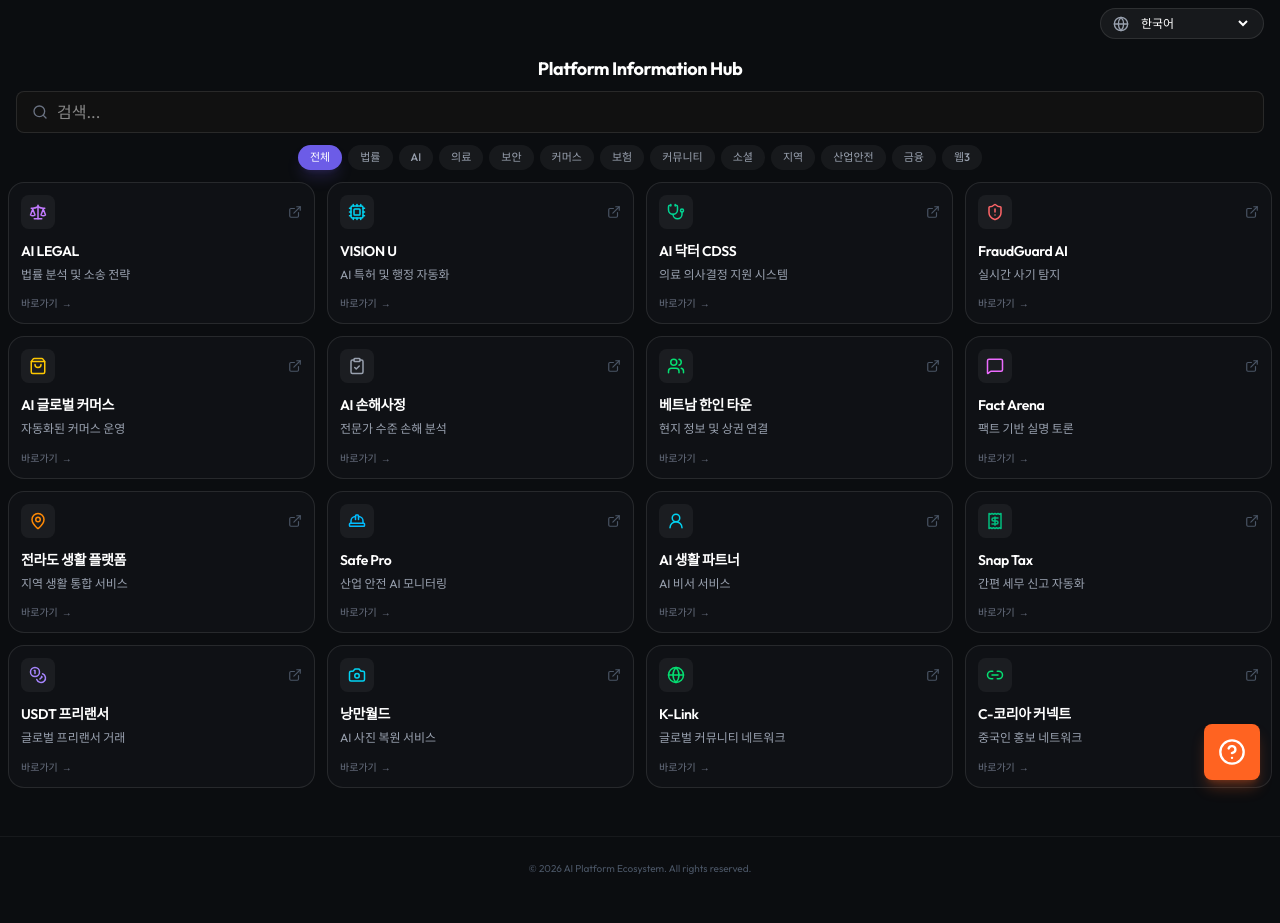
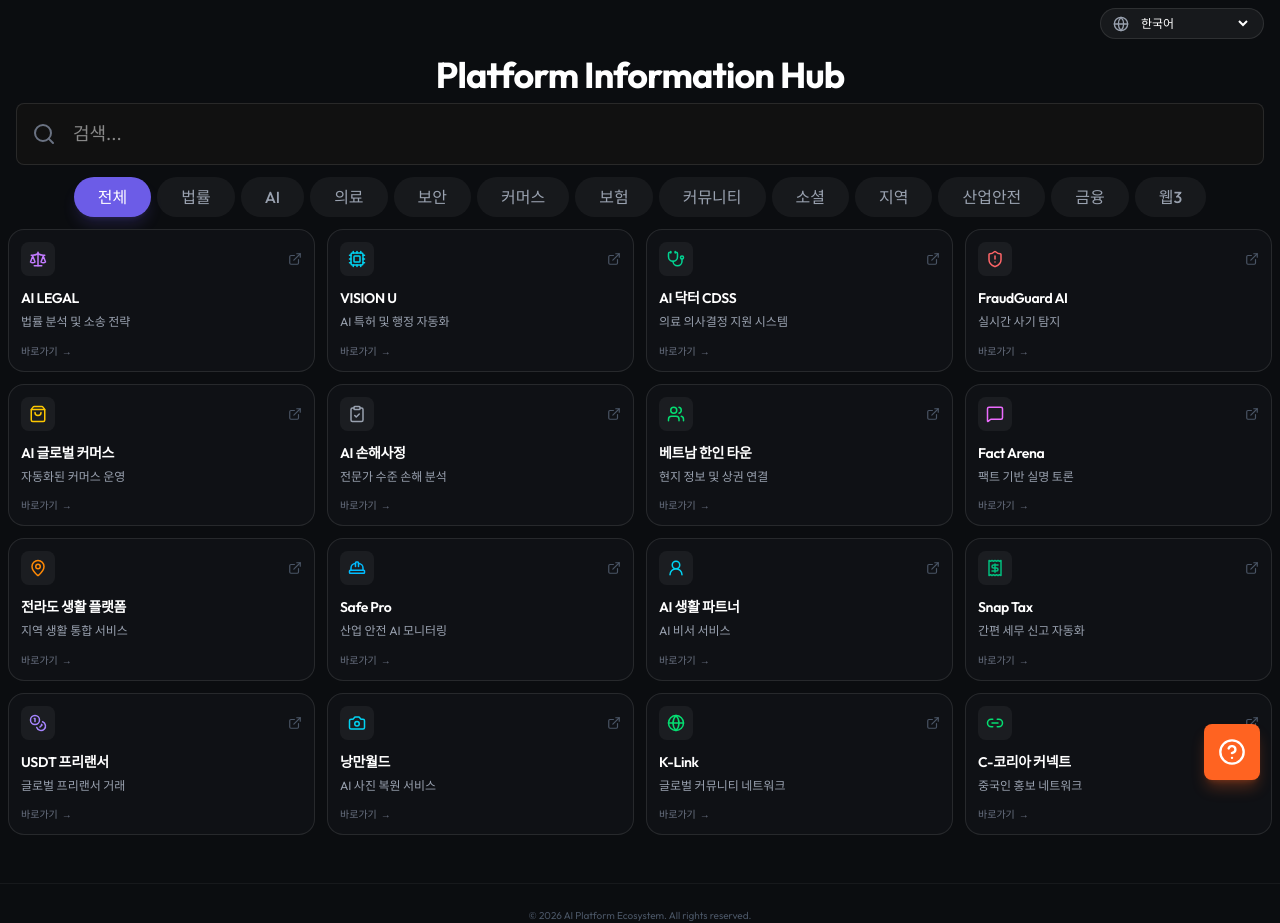
Before and after one commit to langsb16-collab/totalsite0323, a React (Vite) app: page / in a window 1280 px wide. Before the commit the page ends 876 px from the top, so only its background shows below. Built offline with nearby package versions, Linux system fonts and the light colour scheme.

Commit message:
글자 크기 100% 확대: 헤더, 검색창, 카테고리 버튼

```diff
--- a/src/App.tsx
+++ b/src/App.tsx
@@ -205,7 +205,7 @@ export default function App() {
             animate={{ opacity: 1, y: 0 }}
             transition={{ duration: 0.4 }}
           >
-            <h1 className="compact-headline text-lg font-bold tracking-tight text-white whitespace-nowrap">
+            <h1 className="compact-headline text-3xl md:text-4xl font-bold tracking-tight text-white whitespace-nowrap">
               {t("header.title")}
             </h1>
           </motion.div>
@@ -214,13 +214,13 @@ export default function App() {
         {/* Search + Filter */}
         <div className="px-4 mb-3 space-y-3">
           <div className="relative w-full">
-            <Search className="absolute left-4 top-1/2 -translate-y-1/2 text-gray-500" size={16} />
+            <Search className="absolute left-4 top-1/2 -translate-y-1/2 text-gray-500" size={24} />
             <input
               type="text"
               placeholder={t("button.search") + "..."}
               value={search}
               onChange={(e) => setSearch(e.target.value)}
-              className="w-full rounded-lg border border-white/10 bg-[#111] p-2 pl-10 text-white outline-none transition-all focus:border-[#6C5CE7]/50"
+              className="w-full rounded-lg border border-white/10 bg-[#111] p-4 pl-14 text-lg text-white outline-none transition-all focus:border-[#6C5CE7]/50"
             />
           </div>
 
@@ -229,7 +229,7 @@ export default function App() {
               <button
                 key={cat}
                 onClick={() => setCategory(cat)}
-                className={`rounded-full px-3 py-1 text-[11px] font-medium transition-all ${
+                className={`rounded-full px-6 py-2 text-base font-medium transition-all ${
                   category === cat
                     ? "bg-[#6C5CE7] text-white shadow-lg shadow-[#6C5CE7]/20"
                     : "bg-white/5 text-gray-400 hover:bg-white/10 hover:text-white"
```
